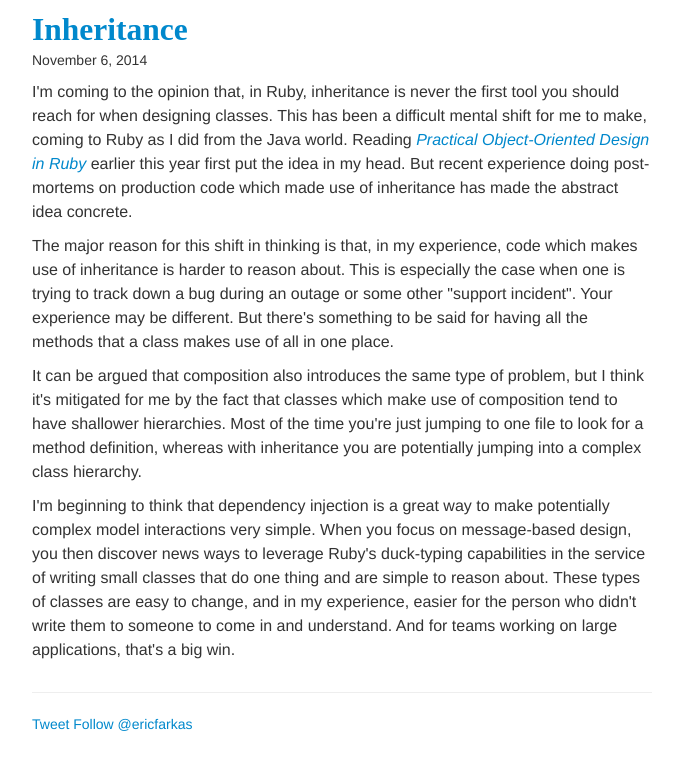
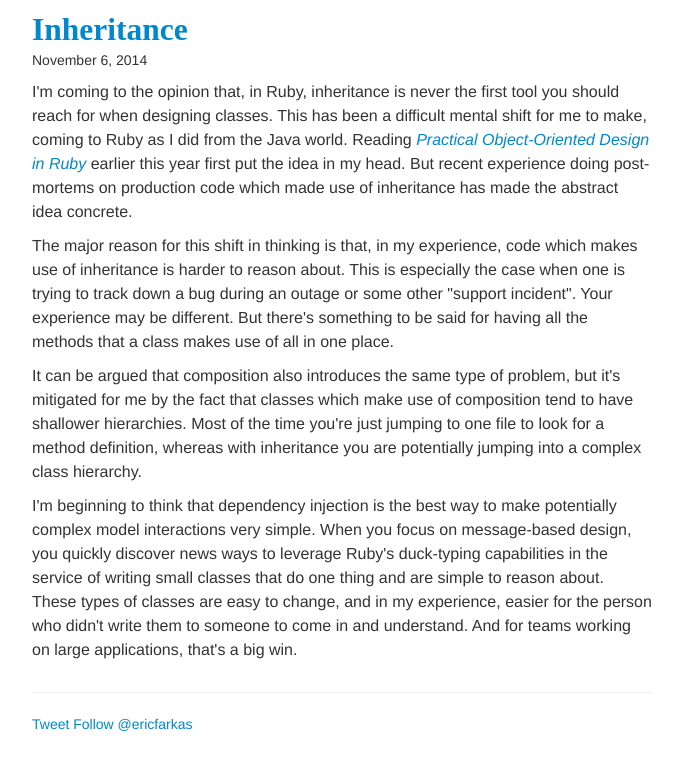
Before and after one commit to speric/speric.github.com, a Jekyll site: the page built from _posts/2014-11-06-inheritance.md, in a window 1280 px wide. Shown: the part 323-1097 px from the top of the page, without its empty margins (298-980 px from the left). Built offline with Jekyll 4.4.1, drawn with Linux system fonts in a browser that asks for light colours; some web fonts are replaced; Markdown is read by kramdown in place of the engine named in the settings; comment, search, counter and statistics services are not loaded.

Commit message:
More edits

```diff
--- a/_posts/2014-11-06-inheritance.md
+++ b/_posts/2014-11-06-inheritance.md
@@ -13,15 +13,15 @@ other "support incident". Your experience may be different. But there's
 something to be said for having all the methods that a class makes use of all in one place.</p>
 
 <p>It can be argued that composition also introduces the same type of
-problem, but I think it's mitigated for me by the fact that classes
+problem, but it's mitigated for me by the fact that classes
 which make use of composition tend to have shallower hierarchies. Most
 of the time you're just jumping to one file to look for a method
 definition, whereas with inheritance you are potentially jumping into a
 complex class hierarchy.</p>
 
-<p>I'm beginning to think that dependency injection is a great way to
+<p>I'm beginning to think that dependency injection is the best way to
 make potentially complex model interactions very simple. When you focus
-on message-based design, you then discover news ways to leverage Ruby's
+on message-based design, you quickly discover news ways to leverage Ruby's
 duck-typing capabilities in the service of writing small classes that do
 one thing and are simple to reason about. These types of classes are
 easy to change, and in my experience, easier for the person who didn't
```
